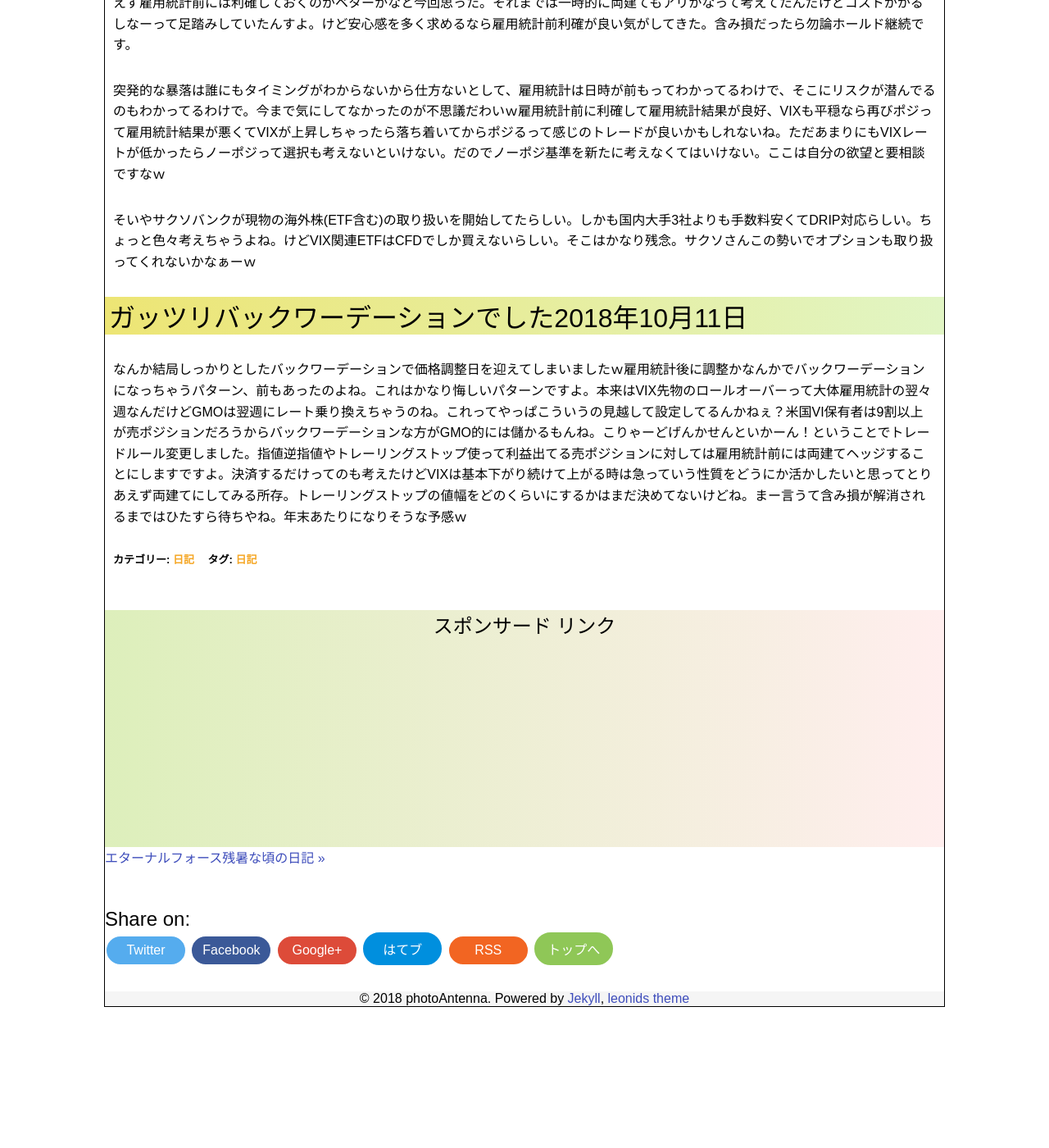
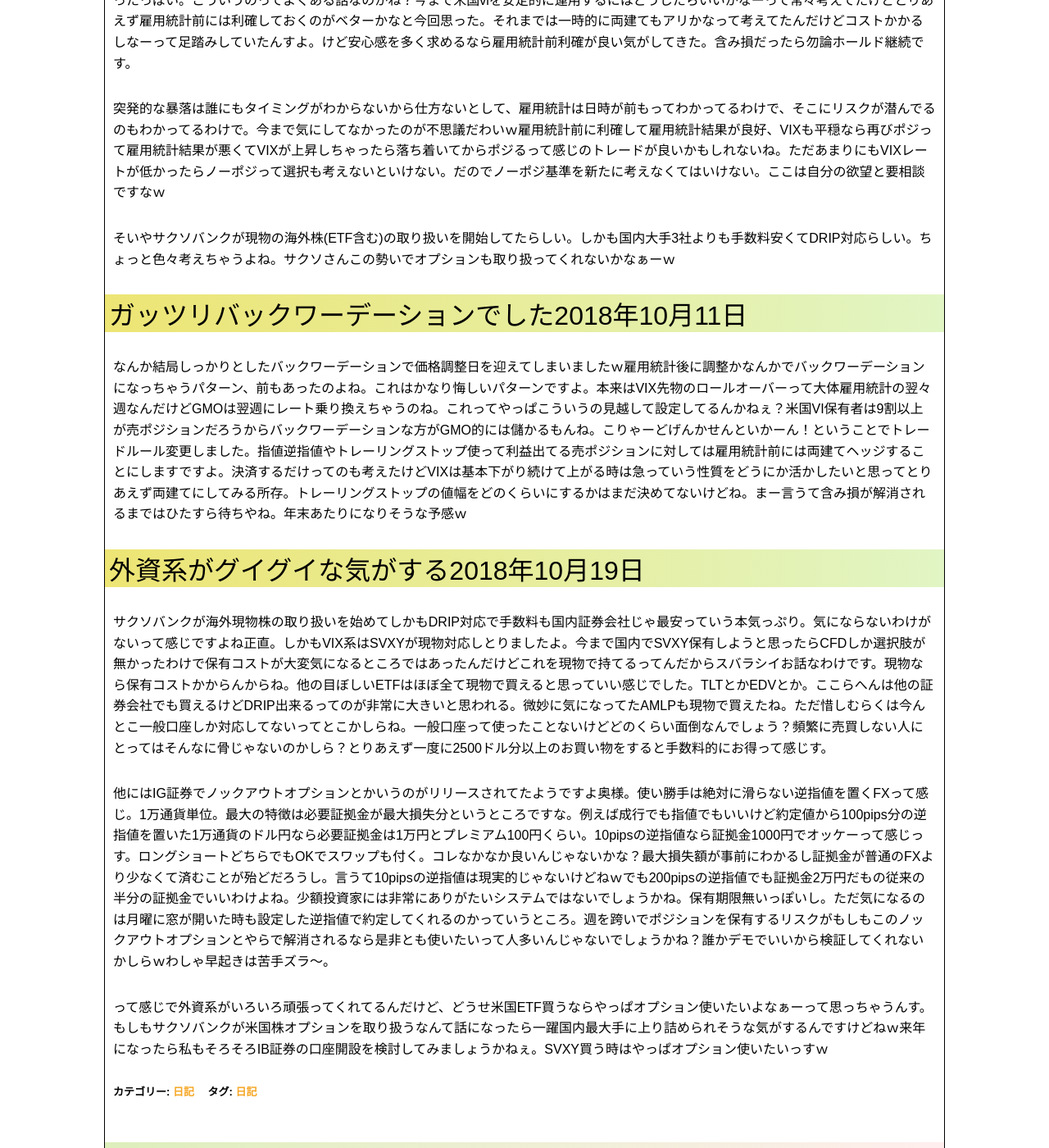
Before and after one commit to photoantenna/photoantenna.github.io, a Jekyll site: the page built from _posts/2018-10-04-diary.md, in a window 1280 px wide and 1400 px high, scrolled down 1833 px. Shown: the whole window at 82% size. Built offline with Jekyll 4.4.1, drawn with Linux system fonts in a browser that asks for light colours; before the commit the page ends 3069 px from its top, so only the background shows below that; some of the changed text lies outside the part shown.

Commit message:
日記更新

```diff
--- a/_posts/2018-10-04-diary.md
+++ b/_posts/2018-10-04-diary.md
@@ -2,12 +2,12 @@
 layout: post
 title: "過ごしやすいが故に過ぎるのも早い頃の日記"
 permalink: diary13
-excerpt: "updated2018-10-11,日常のことや出来事に対する自分の反応を文章化していこうのコーナーです。特にテーマも設けずにつらつらと書いていくとっても楽しいコーナーです。見る人にとって楽しいコーナーかどうかは定かではありませんよー"
+excerpt: "updated2018-10-18,日常のことや出来事に対する自分の反応を文章化していこうのコーナーです。特にテーマも設けずにつらつらと書いていくとっても楽しいコーナーです。見る人にとって楽しいコーナーかどうかは定かではありませんよー"
 categories: "日記"
 tags: "日記"
-keywords: "東武動物公園, 雇用統計, VIX"
+keywords: "東武動物公園, 雇用統計, VIX, サクソバンク, IG証券, ノックアウトオプション"
 mokuji: true
-update: 2018-10-11
+update: 2018-10-18
 image:
   feature: diary.jpg
 ---
@@ -28,8 +28,16 @@
 
 突発的な暴落は誰にもタイミングがわからないから仕方ないとして、雇用統計は日時が前もってわかってるわけで、そこにリスクが潜んでるのもわかってるわけで。今まで気にしてなかったのが不思議だわいｗ雇用統計前に利確して雇用統計結果が良好、VIXも平穏なら再びポジって雇用統計結果が悪くてVIXが上昇しちゃったら落ち着いてからポジるって感じのトレードが良いかもしれないね。ただあまりにもVIXレートが低かったらノーポジって選択も考えないといけない。だのでノーポジ基準を新たに考えなくてはいけない。ここは自分の欲望と要相談ですなｗ
 
-そいやサクソバンクが現物の海外株(ETF含む)の取り扱いを開始してたらしい。しかも国内大手3社よりも手数料安くてDRIP対応らしい。ちょっと色々考えちゃうよね。けどVIX関連ETFはCFDでしか買えないらしい。そこはかなり残念。サクソさんこの勢いでオプションも取り扱ってくれないかなぁーｗ
+そいやサクソバンクが現物の海外株(ETF含む)の取り扱いを開始してたらしい。しかも国内大手3社よりも手数料安くてDRIP対応らしい。ちょっと色々考えちゃうよね。サクソさんこの勢いでオプションも取り扱ってくれないかなぁーｗ
 
 ### ガッツリバックワーデーションでした2018年10月11日
 
 なんか結局しっかりとしたバックワーデーションで価格調整日を迎えてしまいましたｗ雇用統計後に調整かなんかでバックワーデーションになっちゃうパターン、前もあったのよね。これはかなり悔しいパターンですよ。本来はVIX先物のロールオーバーって大体雇用統計の翌々週なんだけどGMOは翌週にレート乗り換えちゃうのね。これってやっぱこういうの見越して設定してるんかねぇ？米国VI保有者は9割以上が売ポジションだろうからバックワーデーションな方がGMO的には儲かるもんね。こりゃーどげんかせんといかーん！ということでトレードルール変更しました。指値逆指値やトレーリングストップ使って利益出てる売ポジションに対しては雇用統計前には両建てヘッジすることにしますですよ。決済するだけってのも考えたけどVIXは基本下がり続けて上がる時は急っていう性質をどうにか活かしたいと思ってとりあえず両建てにしてみる所存。トレーリングストップの値幅をどのくらいにするかはまだ決めてないけどね。まー言うて含み損が解消されるまではひたすら待ちやね。年末あたりになりそうな予感ｗ
+
+### 外資系がグイグイな気がする2018年10月19日
+
+サクソバンクが海外現物株の取り扱いを始めてしかもDRIP対応で手数料も国内証券会社じゃ最安っていう本気っぷり。気にならないわけがないって感じですよね正直。しかもVIX系はSVXYが現物対応しとりましたよ。今まで国内でSVXY保有しようと思ったらCFDしか選択肢が無かったわけで保有コストが大変気になるところではあったんだけどこれを現物で持てるってんだからスバラシイお話なわけです。現物なら保有コストかからんからね。他の目ぼしいETFはほぼ全て現物で買えると思っていい感じでした。TLTとかEDVとか。ここらへんは他の証券会社でも買えるけどDRIP出来るってのが非常に大きいと思われる。微妙に気になってたAMLPも現物で買えたね。ただ惜しむらくは今んとこ一般口座しか対応してないってとこかしらね。一般口座って使ったことないけどどのくらい面倒なんでしょう？頻繁に売買しない人にとってはそんなに骨じゃないのかしら？とりあえず一度に2500ドル分以上のお買い物をすると手数料的にお得って感じす。
+
+他にはIG証券でノックアウトオプションとかいうのがリリースされてたようですよ奥様。使い勝手は絶対に滑らない逆指値を置くFXって感じ。1万通貨単位。最大の特徴は必要証拠金が最大損失分というところですな。例えば成行でも指値でもいいけど約定値から100pips分の逆指値を置いた1万通貨のドル円なら必要証拠金は1万円とプレミアム100円くらい。10pipsの逆指値なら証拠金1000円でオッケーって感じっす。ロングショートどちらでもOKでスワップも付く。コレなかなか良いんじゃないかな？最大損失額が事前にわかるし証拠金が普通のFXより少なくて済むことが殆どだろうし。言うて10pipsの逆指値は現実的じゃないけどねｗでも200pipsの逆指値でも証拠金2万円だもの従来の半分の証拠金でいいわけよね。少額投資家には非常にありがたいシステムではないでしょうかね。保有期限無いっぽいし。ただ気になるのは月曜に窓が開いた時も設定した逆指値で約定してくれるのかっていうところ。週を跨いでポジションを保有するリスクがもしもこのノックアウトオプションとやらで解消されるなら是非とも使いたいって人多いんじゃないでしょうかね？誰かデモでいいから検証してくれないかしらｗわしゃ早起きは苦手ズラ〜。
+
+って感じで外資系がいろいろ頑張ってくれてるんだけど、どうせ米国ETF買うならやっぱオプション使いたいよなぁーって思っちゃうんす。もしもサクソバンクが米国株オプションを取り扱うなんて話になったら一躍国内最大手に上り詰められそうな気がするんですけどねｗ来年になったら私もそろそろIB証券の口座開設を検討してみましょうかねぇ。SVXY買う時はやっぱオプション使いたいっすｗ
```
